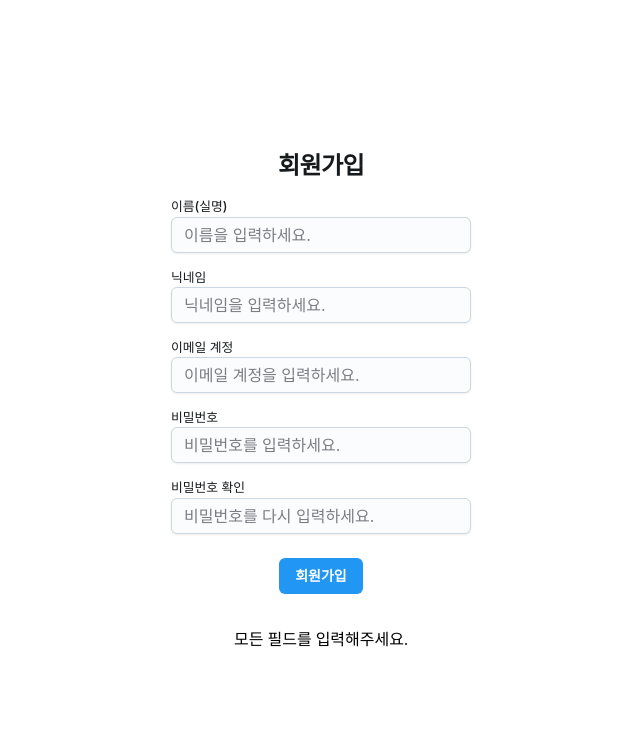
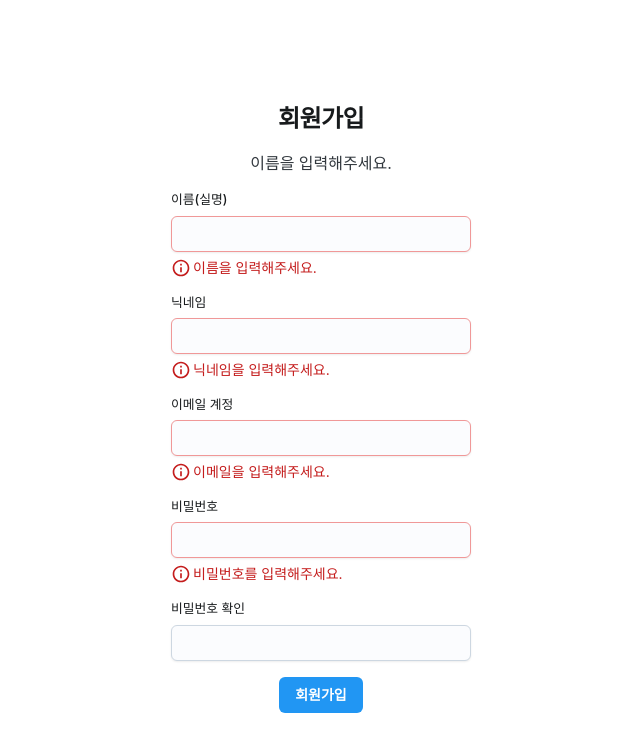
Before and after one commit to flsgk/winning-pixie, a React (Create React App) app in the folder win/: page /signup in a window 1280 px wide. Both pictures are taken after a click on the button "회원가입". Shown: the top 752 px of the page, without its empty margins (319-959 px from the left). Built offline with nearby package versions, Linux system fonts and the light colour scheme; no server answers; the database is empty.

Commit message:
📍유효성 검사 로직 수정 및 에러 처리
25.01.15
- 유효성 검사 로직 수정
- mui 에러 처리

```diff
--- a/win/src/components/Signup.js
+++ b/win/src/components/Signup.js
@@ -1,4 +1,4 @@
-import React from "react";
+import React, { useState } from "react";
 import { useNavigate } from "react-router-dom";
 import useSignupForm from "./useSignupForm";
 import FormLabel from "@mui/joy/FormLabel";
@@ -6,13 +6,15 @@ import Input from "@mui/joy/Input";
 import Button from "@mui/joy/Button";
 import Box from "@mui/joy/Box";
 import Typography from "@mui/joy/Typography";
+import { FormControl, FormHelperText } from "@mui/joy";
+import InfoOutlined from "@mui/icons-material/InfoOutlined";
 
 function Signup() {
   const navigate = useNavigate();
   // 커스텀 훅 사용
   const {
     formData,
-    message,
+    errors,
     loading,
     handleChange,
     handleSignup,
@@ -35,68 +37,117 @@ function Signup() {
         회원가입
       </Typography>
 
+      {errors.allField && <Typography>{errors.fullname}</Typography>}
       <Box sx={{ width: "300px" }}>
+        <FormControl error={errors.fullname} sx={{ mb: 2 }}>
           <FormLabel sx={{ fontSize: "0.8rem" }}>이름(실명)</FormLabel>
+
           <Input
             type="text"
             name="fullname"
-          placeholder="이름을 입력하세요."
+            placeholder={errors.email ? "" : "이름을 입력하세요."}
             value={formData.fullname}
             onChange={handleChange}
             onKeyDown={handleKeyDown}
-          sx={{ width: "100%", mb: 2 }}
+            sx={{ width: "100%" }}
             required
           />
+          {errors.fullname && (
+            <FormHelperText>
+              <InfoOutlined />
+              {errors.fullname}
+            </FormHelperText>
+          )}
+        </FormControl>
+
+        <FormControl error={errors.nickname} sx={{ mb: 2 }}>
           <FormLabel sx={{ fontSize: "0.8rem" }}>닉네임</FormLabel>
+
           <Input
             type="text"
             name="nickname"
-          placeholder="닉네임을 입력하세요."
+            placeholder={errors.email ? "" : "닉네임을 입력하세요."}
             value={formData.nickname}
             onChange={handleChange}
             onKeyDown={handleKeyDown}
-          sx={{ width: "100%", mb: 2 }}
+            sx={{ width: "100%" }}
             required
           />
+          {errors.nickname && (
+            <FormHelperText>
+              <InfoOutlined />
+              {errors.nickname}
+            </FormHelperText>
+          )}
+        </FormControl>
+
+        <FormControl error={errors.email} sx={{ mb: 2 }}>
           <FormLabel sx={{ fontSize: "0.8rem" }}>이메일 계정</FormLabel>
+
           <Input
             type="email"
             name="email"
-          placeholder="이메일 계정을 입력하세요."
+            placeholder={errors.email ? "" : "이메일 계정을 입력하세요."}
             value={formData.email}
             onChange={handleChange}
             onKeyDown={handleKeyDown} // Enter 키 이벤트 처리
-          sx={{ width: "100%", mb: 2 }}
+            sx={{ width: "100%" }}
             required
           />
+          {errors.email && (
+            <FormHelperText>
+              <InfoOutlined />
+              {errors.email}
+            </FormHelperText>
+          )}
+        </FormControl>
+
+        <FormControl error={errors.password} sx={{ mb: 2 }}>
           <FormLabel sx={{ fontSize: "0.8rem" }}>비밀번호</FormLabel>
+
           <Input
             type="password"
             name="password"
-          placeholder="비밀번호를 입력하세요."
+            placeholder={errors.email ? "" : "비밀번호를 입력하세요."}
             value={formData.password}
             onChange={handleChange}
             onKeyDown={handleKeyDown}
-          sx={{ width: "100%", mb: 2 }}
+            sx={{ width: "100%" }}
             required
           />
+          {errors.password && (
+            <FormHelperText>
+              <InfoOutlined />
+              {errors.password}
+            </FormHelperText>
+          )}
+        </FormControl>
+
+        <FormControl error={errors.confirmPassword} sx={{ mb: 2 }}>
           <FormLabel sx={{ fontSize: "0.8rem" }}>비밀번호 확인</FormLabel>
+
           <Input
             type="password"
             name="confirmPassword"
-          placeholder="비밀번호를 다시 입력하세요."
+            placeholder={errors.email ? "" : "비밀번호를 다시 입력하세요."}
             value={formData.confirmPassword}
             onChange={handleChange}
             onKeyDown={handleKeyDown}
-          sx={{ width: "100%", mb: 3 }}
+            sx={{ width: "100%" }}
             required
           />
+          {errors.confirmPassword && (
+            <FormHelperText>
+              <InfoOutlined />
+              {errors.confirmPassword}
+            </FormHelperText>
+          )}
+        </FormControl>
 
         <Button type="button" onClick={handleSignup} disabled={loading}>
           {loading ? "가입 중..." : "회원가입"}
         </Button>
       </Box>
-      {message && <p>{message}</p>}
     </Box>
   );
 }
--- a/win/src/components/useSignupForm.js
+++ b/win/src/components/useSignupForm.js
@@ -3,7 +3,7 @@ import {
   fetchSignInMethodsForEmail,
 } from "firebase/auth";
 import { equalTo, orderByChild, query, ref, get, set } from "firebase/database";
-import React, { useState } from "react";
+import React, { useEffect, useState } from "react";
 import { auth, database } from "../firebase";
 
 const useSignupForm = (onSuccess) => {
@@ -14,33 +14,75 @@ const useSignupForm = (onSuccess) => {
     password: "",
     confirmPassword: "",
   });
-  const [message, setMessage] = useState("");
+  const [errors, setErrors] = useState({}); // 각 필드의 에러 상태를 객체로 관리
   const [loading, setLoading] = useState(false);
 
   // 입력 필드 핸들러 (회원가입 화면에 입력한 데이터를 저장하는 함수)
   const handleChange = (e) => {
     const { name, value } = e.target;
     setFormData((prev) => ({ ...prev, [name]: value }));
+
+    setErrors((prevErrors) => ({ ...prevErrors, [name]: "" }));
   };
 
   // 유효성 검사
   const validateForm = () => {
     const { email, nickname, fullname, password, confirmPassword } = formData;
+    const newErrors = {};
 
-    if (!email || !nickname || !fullname || !password) {
-      setMessage("모든 필드를 입력해주세요.");
-      return false;
+    if (!email || !nickname || !fullname || !password || !confirmPassword) {
+      newErrors.allField = "모든 필드를 입력해주세요.";
     }
 
-    if (password.length < 6) {
-      setMessage("비밀번호는 6자 이상이어야 합니다.");
-      return false;
+    if (!email) {
+      newErrors.email = "이메일을 입력해주세요.";
+    } else if (!/\S+@\S+\.\S+/.test(email)) {
+      newErrors.email = "유효한 이메일 주소를 입력해주세요.";
     }
+
+    if (!nickname) {
+      newErrors.nickname = "닉네임을 입력해주세요.";
+    }
+
+    if (!fullname) {
+      newErrors.fullname = "이름을 입력해주세요.";
+    }
+
+    if (!password) {
+      newErrors.password = "비밀번호를 입력해주세요.";
+    } else if (password.length < 6) {
+      newErrors.password = "비밀번호는 6자 이상이어야 합니다.";
+    }
+
     if (password !== confirmPassword) {
-      setMessage("비밀번호가 일치하지 않습니다.");
-      return false;
+      newErrors.confirmPassword = "비밀번호가 일치하지 않습니다.";
     }
-    return true;
+
+    setErrors(newErrors);
+
+    // 오류가 없으면 true 반환
+    return Object.keys(newErrors).length === 0;
+  };
+
+  const checkEmailDuplicate = async (email) => {
+    // Realtime Database에서 이메일 중복 확인
+    const emailQuery = query(
+      ref(database, "users"), // users 경로를 쿼리합니다.
+      orderByChild("email"), // 이메일 필드 기준으로 정렬
+      equalTo(email) // 입력된 이메일과 동일한 값을 찾습니다.
+    );
+
+    try {
+      const snapshot = await get(emailQuery);
+      if (snapshot.exists()) {
+        return true; // 이메일이 이미 존재
+      } else {
+        return false; // 이메일이 존재하지 않음
+      }
+    } catch (error) {
+      console.error("이메일 중복 확인 실패:", error);
+      return false; // 에러 발생 시 중복이 아니라고 판단
+    }
   };
 
   // 회원가입 함수
@@ -51,14 +93,6 @@ const useSignupForm = (onSuccess) => {
     const { email, nickname, fullname, password } = formData;
 
     try {
-      // 이메일 중복 체크
-      const checkExist = await fetchSignInMethodsForEmail(auth, email);
-      if (checkExist.length > 0) {
-        setMessage("이미 사용 중인 이메일입니다.");
-        setLoading(false);
-        return;
-      }
-
       // 닉네임 중복 체크
       const nicknameQuery = query(
         ref(database, "users"),
@@ -68,12 +102,27 @@ const useSignupForm = (onSuccess) => {
 
       const snapshot = await get(nicknameQuery);
       if (snapshot.exists()) {
-        setMessage("이미 사용 중인 닉네임입니다.");
+        setErrors((prev) => ({
+          ...prev,
+          nickname: "이미 사용 중인 닉네임입니다.",
+        }));
+        setLoading(false);
+        return;
+      }
+
+      // 이메일 중복 체크
+      const isEmailDuplicate = await checkEmailDuplicate(email);
+      if (isEmailDuplicate) {
+        setErrors((prev) => ({
+          ...prev,
+          email: "이미 사용 중인 이메일입니다.",
+        }));
         setLoading(false);
         return;
       }
 
       // 이메일, 닉네임 중복 체크되면 사용자 생성
+      console.log("Signing up with:", email, password);
       const userCredential = await createUserWithEmailAndPassword(
         auth,
         email,
@@ -90,14 +139,23 @@ const useSignupForm = (onSuccess) => {
         selectedTeam: null,
       });
 
-      setMessage("회원가입 성공");
       setLoading(false);
       if (onSuccess) onSuccess(); // 회원가입 성공 시 콜백 함수 실행
     } catch (error) {
-      setMessage(`회원가입 실패:${error.message}`);
+      setErrors((prev) => ({
+        ...prev,
+        general: `회원가입 실패: ${error.message}`,
+      })); // 서버 등 예상하지 못한 오류는 .general에 저장
       setLoading(false);
     }
   };
+
+  // 이메일 중복 체크 후 errors 상태가 갱신되었을 때 실행할 작업을 useEffect로 처리
+  useEffect(() => {
+    if (errors.email) {
+      console.log("Updated errors:", errors.email); // 이메일 에러가 변경될 때마다 로그 출력
+    }
+  }, [errors.email]); // errors.email 값이 변경될 때마다 실행됨
 
   // 엔터 키 동작 처리
   const handleKeyDown = (e) => {
@@ -108,7 +166,7 @@ const useSignupForm = (onSuccess) => {
 
   return {
     formData,
-    message,
+    errors,
     loading,
     handleChange,
     handleSignup,
```
Lines whose indentation alone changed are shown as unchanged.
